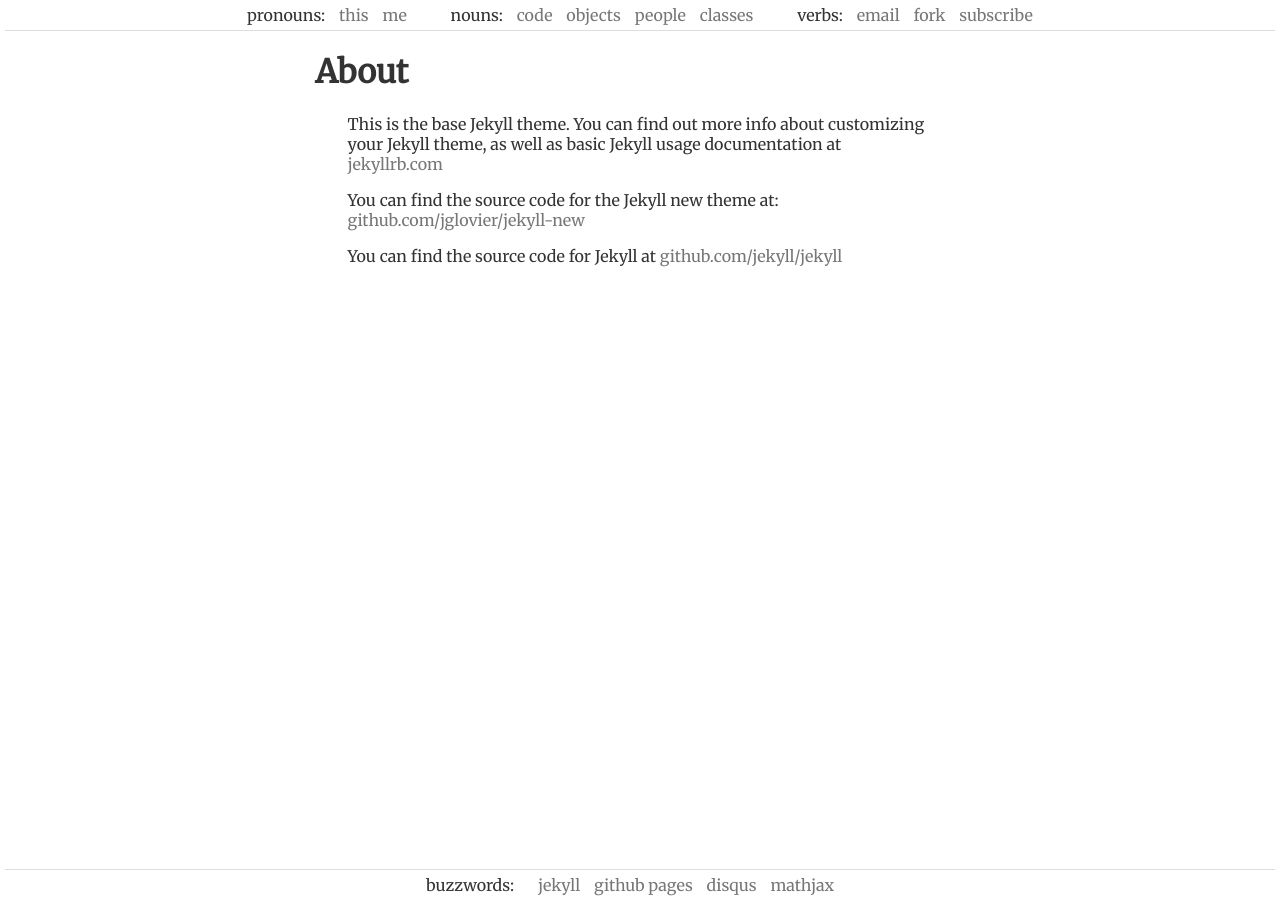
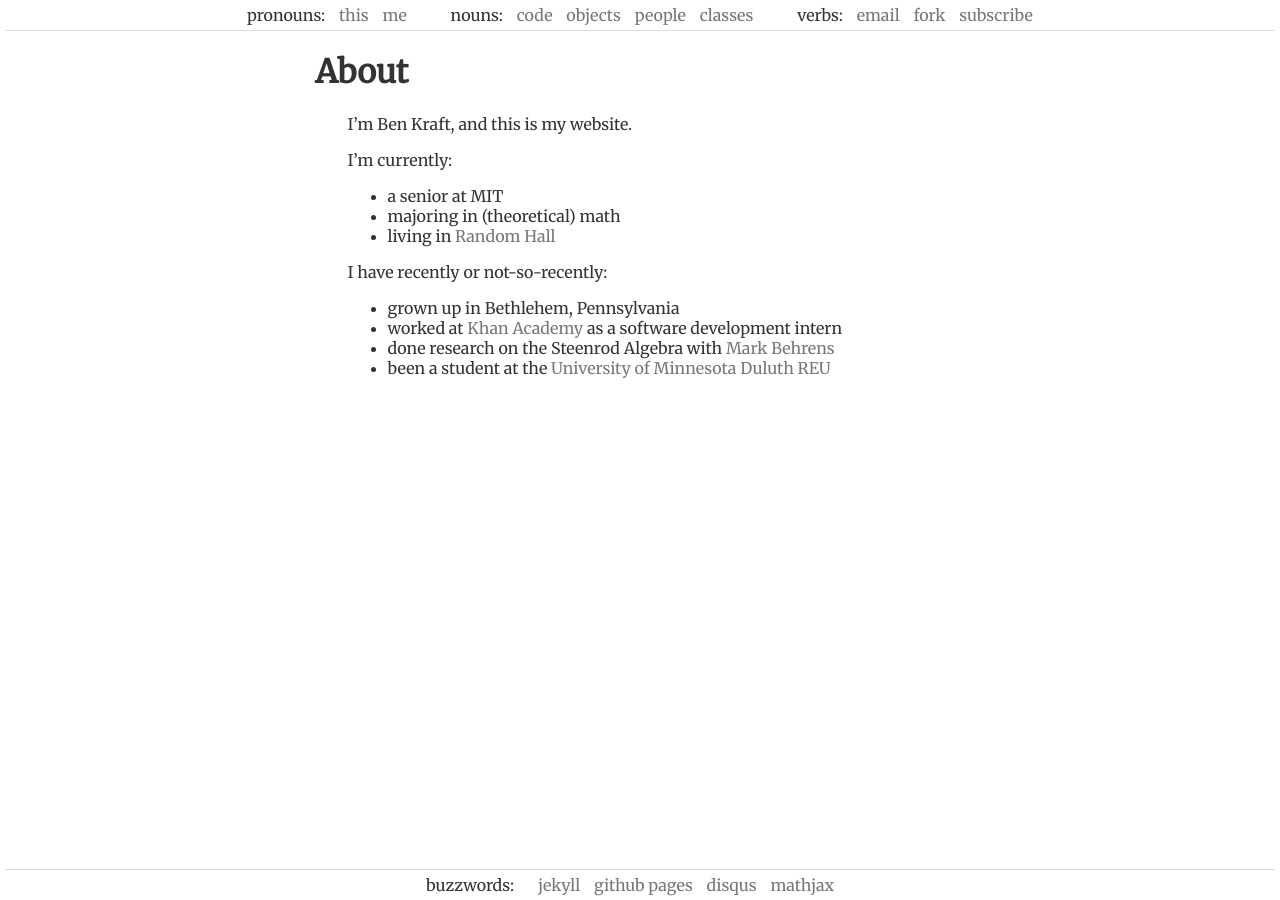
Before and after one commit to benjaminjkraft/staging, a Jekyll site: the page built from about.md, in a window 1280 px wide. Built offline with Jekyll 4.4.1, drawn with Linux system fonts in a browser that asks for light colours; nearby versions of some CDN libraries.

Commit message:
Fills in about page

```diff
--- a/_includes/head.html
+++ b/_includes/head.html
@@ -3,7 +3,7 @@
     <meta http-equiv="X-UA-Compatible" content="IE=edge">
     <meta name="viewport" content="width=device-width">
 
-    <title>{% if page.title %}{{ page.title }}{% else %}{{ site.title }}{% endif %}</title>
+    <title>{% if page.title %}{{ page.title }} | {{site.title}}{% else %}{{ site.title }}{% endif %}</title>
 
     <link rel="canonical" href="{{ page.url | replace:'index.html','' | prepend: site.url }}">
     <link rel="alternate" type="application/rss+xml" href="/feed.xml">
--- a/about.md
+++ b/about.md
@@ -4,8 +4,17 @@ title: About
 permalink: /about/
 ---
 
-This is the base Jekyll theme. You can find out more info about customizing your Jekyll theme, as well as basic Jekyll usage documentation at [jekyllrb.com](http://jekyllrb.com/)
+I'm Ben Kraft, and this is my website.
 
-You can find the source code for the Jekyll new theme at: [github.com/jglovier/jekyll-new](https://github.com/jglovier/jekyll-new)
+I'm currently:
 
-You can find the source code for Jekyll at [github.com/jekyll/jekyll](https://github.com/jekyll/jekyll)
+* a senior at MIT
+* majoring in (theoretical) math
+* living in [Random Hall](//web.mit.edu/random-hall/)
+
+I have recently or not-so-recently:
+
+* grown up in Bethlehem, Pennsylvania
+* worked at [Khan Academy](//khanacademy.org) as a software development intern
+* done research on the Steenrod Algebra with [Mark Behrens](//math.mit.edu/~mbehrens/)
+* been a student at the [University of Minnesota Duluth REU](//www.d.umn.edu/~jgallian/progdesc.html)
```
